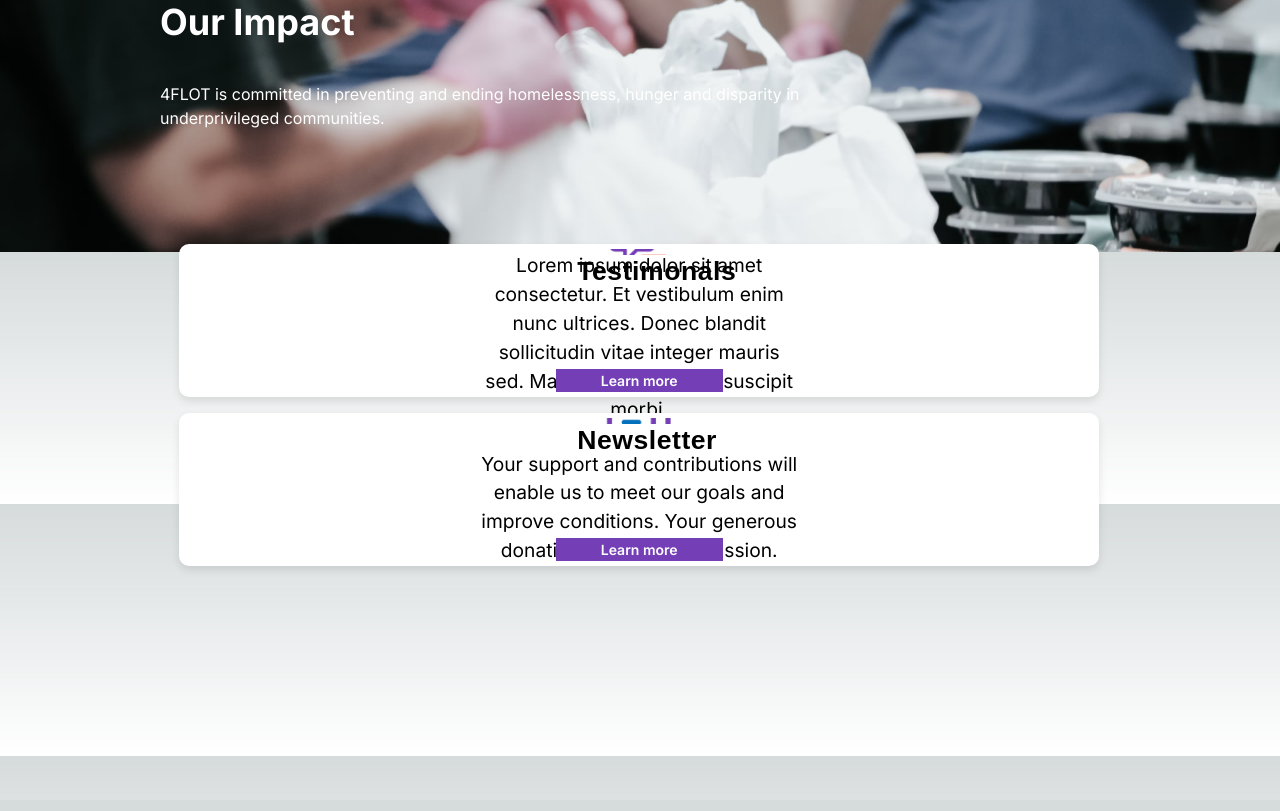
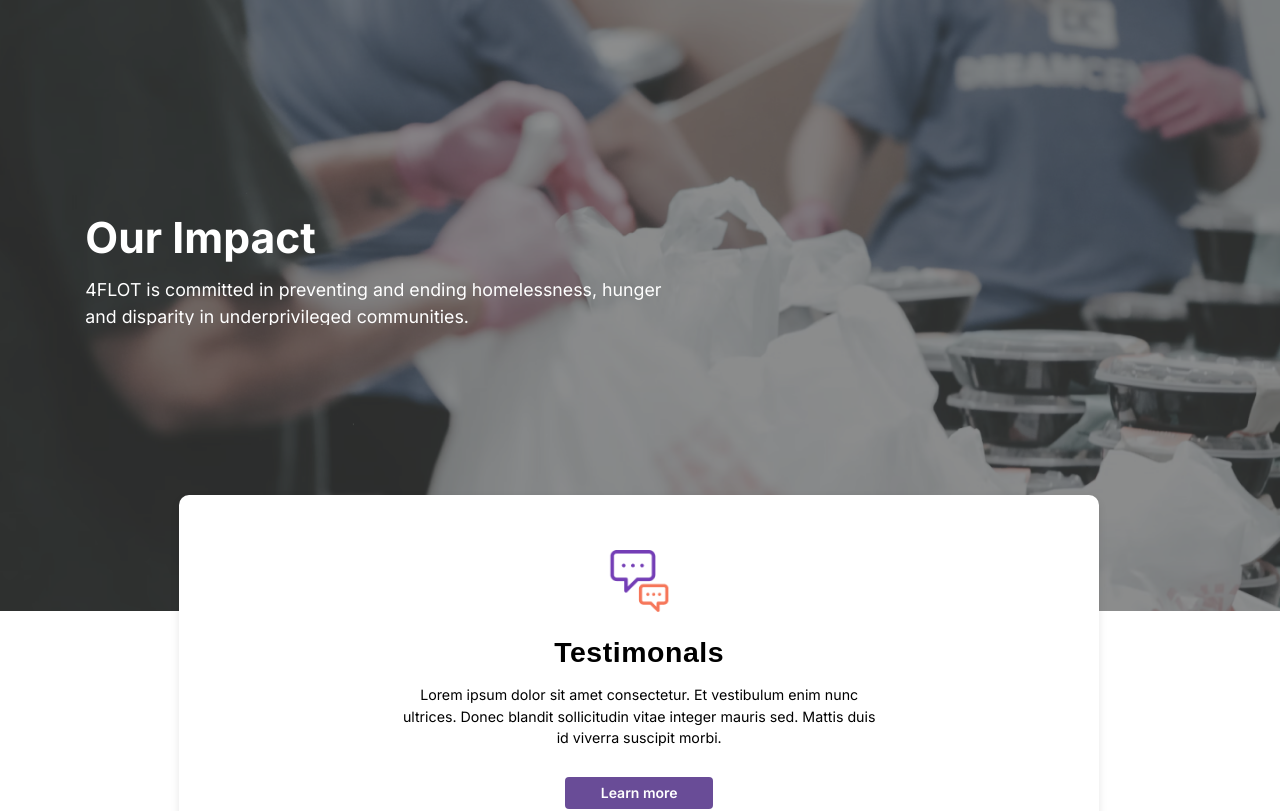
Before and after one commit to TritonSE/4FLOT-Website-Revamp, a Next.js app in the folder frontend/: page / in a window 1280 px wide. Shown: the top 811 px of the page. Built offline with nearby package versions, Linux system fonts and the light colour scheme.

Commit message:
vw-based sizes, css fix, and polish

```diff
--- a/frontend/src/app/BackgroundHeader.tsx
+++ b/frontend/src/app/BackgroundHeader.tsx
@@ -2,7 +2,7 @@ import Image from "next/image";
 import React from "react";
 import "./backgroundheader.css";
 
-const styleObj = { color: "white" };
+/*const styleObj = { color: "white" };*/
 
 const BackgroundHeader = () => {
   return (
@@ -15,12 +15,12 @@ const BackgroundHeader = () => {
         className="background-image"
         priority
       />
-      {/* <div className="absolute top-0 left-0 w-full h-full bg-black opacity-30"></div>
-      <div className="absolute bottom-20 left-20 w-1/2 h-full flex flex-col items-start justify-center ml-20">
-        <h1 className="text-white text-4xl py-10 font-bold">Our Impact</h1> */}
-      <div className="absolute bottom-20 left-20 w-1/2 h-full flex flex-col items-start justify-center ml-20">
-        <h1 className="text-white text-4xl py-10 font-bold">Our Impact</h1>
-        <p style={styleObj}>
+
+      <div
+        className="bg-text-container" /*className="absolute bottom-20 left-20 w-1/2 h-full flex flex-col items-start justify-center ml-20"*/
+      >
+        <h1 className="bg-title" /*className="text-white text-4xl py-10 font-bold"*/>Our Impact</h1>
+        <p className="bg-para" /*style={styleObj}*/>
           4FLOT is committed in preventing and ending homelessness, hunger and disparity in
           underprivileged communities.
         </p>
--- a/frontend/src/app/WhiteCard.tsx
+++ b/frontend/src/app/WhiteCard.tsx
@@ -18,7 +18,7 @@ const WhiteCard: React.FC<WhiteCardProps> = ({
 }) => {
   const cardStyle = {
     width: "71.875%", // 1035px / 1440px
-    height: "19.1608%", // 418px / 2184px
+    height: "28.19vw", // 418px / 2184px
     top: verticalPosition,
     left: "14%", // 203px / 1440px
     // padding: "3.3333%", // 53px / 1440px
@@ -28,6 +28,7 @@ const WhiteCard: React.FC<WhiteCardProps> = ({
 
   return (
     <div className="white-card-container" style={cardStyle}>
+      <div className="data-container">
         <div className="card-image-container">
           <Image
             src={imageUrl}
@@ -40,6 +41,7 @@ const WhiteCard: React.FC<WhiteCardProps> = ({
         </div>
         <h2 className="card-title">{title}</h2>
         <p className="card-description">{description}</p>
+      </div>
       <div className="button-container">
         <button className="button-text">Learn more</button>
       </div>
--- a/frontend/src/app/backgroundheader.css
+++ b/frontend/src/app/backgroundheader.css
@@ -1,19 +1,53 @@
 /* styles.css */
 
 .background-container {
+  max-width: 100%;
+  background-color: #484848;
+  /*top: 7.43vw;*/
   position: relative;
-  width: 100%;
-  height: 31.456vh; /* Adjust the height as needed */
+  width: 100vw;
+  height: 47.7vw; /* Adjust the height as needed */
   overflow: hidden;
 }
 
 .background-image {
   position: relative;
   width: 100%;
-  height: 100%;
+  /*height: 100%;*/
   object-fit: cover;
+  opacity: 40%;
   /* top: 107px;
     left: 1440px; */
   /* transform: rotate(-180deg); */
   /* opacity: 0.4; */
 }
+
+.bg-text-container {
+  opacity: 100%;
+  position: absolute;
+  display: flex;
+  width: 53.61vw;
+  height: 9.305vw;
+  margin-top: 16.111vw;
+  margin-left: 6.6667vw;
+  flex-direction: column;
+  gap: 0.97222vw;
+}
+
+.bg-title {
+  color: white;
+  font-size: 3.3333vw;
+  font-weight: 700;
+  /*font-family: "Roboto Slab";*/
+  letter-spacing: 2%;
+  overflow: hidden;
+}
+
+.bg-para {
+  color: white;
+  font-size: 1.388889vw;
+  font-weight: 400;
+  /*font-family: "Open Sans";*/
+  max-width: 46.38889vw;
+  overflow: hidden;
+}
--- a/frontend/src/app/globals.css
+++ b/frontend/src/app/globals.css
@@ -16,8 +16,8 @@
   }
 }
 
-body {
+/*body {
   color: rgb(var(--foreground-rgb));
   background: linear-gradient(to bottom, transparent, rgb(var(--background-end-rgb)))
     rgb(var(--background-start-rgb));
-}
+}*/
--- a/frontend/src/app/page.tsx
+++ b/frontend/src/app/page.tsx
@@ -12,13 +12,13 @@ export default function Impact() {
         imageUrl="/testimonials.png"
         title="Testimonals"
         description="Lorem ipsum dolor sit amet consectetur. Et vestibulum enim nunc ultrices. Donec blandit sollicitudin vitae integer mauris sed. Mattis duis id viverra suscipit morbi."
-        verticalPosition="30.4823%"
+        verticalPosition="38.68vw"
       />
       <WhiteCard
         imageUrl="/Newsletter.png"
         title="Newsletter"
         description="Your support and contributions will enable us to meet our goals and improve conditions. Your generous donation will fund our mission."
-        verticalPosition="51.6484%"
+        verticalPosition="71.04vw"
       />
     </main>
   );
--- a/frontend/src/app/white-card.css
+++ b/frontend/src/app/white-card.css
@@ -3,14 +3,18 @@
 /* white-card.css */
 
 .white-card-container {
-  width: 70%; /* 1035px / 1440px */
-  height: 20%; /* 418px / 2184px */
+  width: 71.875%; /* 1035px / 1440px */
+  height: 30vw; /*18.6%; /* (418, 394)px / 2184px */
   background-color: white;
   position: absolute;
   /*top: 15.4116%; /* Adjust as needed */
   left: 6.6667%; /* Adjust as needed */
   border-radius: 10px; /* Adjust as needed */
-  padding: 5px; /* Adjust as needed */
+  padding-top: 3.68vw; /* Adjust as needed */
+  padding-bottom: 3.68vw;
+  padding-left: 17.43vw;
+  padding-right: 17.43vw;
+  gap: 2.22vw;
   box-shadow: 0 4px 8px rgba(0, 0, 0, 0.1);
   box-sizing: border-box; /* Include padding in the total width and height */
   display: flex;
@@ -19,39 +23,55 @@
   align-items: center;
 }
 
+.data-container {
+  position: relative;
+  width: 37.014vw;
+  height: 16.111vw;
+  gap: 0.833vw;
+  justify-content: center;
+  display: flex;
+  flex-direction: column;
+  align-items: center;
+  text-align: center;
+}
+
 .card-title {
   position: relative;
-  width: 13.6111%; /* 196px / 1440px */
-  height: 2.1991%; /* 48px / 2184px */
+  width: 13.6111vw; /* 196px / 1440px */
+  height: 3.333vw; /* 48px / 2184px */
   font-family: "Roboto Slab", sans-serif;
-  font-size: 166.2222%; /* 32px / 1440px */
+  font-size: 2.22222vw; /* 32px / 1440px */
   font-weight: 700;
-  line-height: 2.1991%; /* 48px / 2184px */
+  /*line-height: 2.1991%; /* 48px / 2184px */
   letter-spacing: 0.02em;
-  margin-top: 1rem;
+  /*margin-top: 1rem;*/
   text-align: center;
-  margin-bottom: 10px; /* Adjust as needed */
-  max-height: 18.75vh;
+  /*margin-bottom: 10px; /* Adjust as needed */
+  /*max-height: 18.75vh;*/
+  color: #000000;
+  justify-content: center;
+  overflow: hidden;
 }
 .card-image-container {
   position: relative;
-  width: 9%;
-  height: 9%;
+  width: 6.11vw;
+  height: 6.11vw;
   overflow: hidden;
 }
 
 .card-description {
-  font-size: 1.2rem; /* Adjust as needed */
+  font-size: 1.1111111vw; /* Adjust as needed */
   color: #000000;
-  max-width: 35%; /* Width limit for the text */
-  max-height: 11%; /* Height limit for the text */
+  max-width: 37.01vw; /* Width limit for the text */
+  max-height: 5vw; /* Height limit for the text */
   display: flex; /* Enable flexbox for vertical centering */
   flex-direction: column; /* Arrange the text content in a column */
   justify-content: center; /* Center the text vertically */
   align-items: center; /* Center the text horizontally */
   text-align: center;
-  margin-top: 3vh; /* 3% of the viewport height */
-  max-height: 7.8vh;
+  /*margin-top: 3vh; /* 3% of the viewport height */
+  /*max-height: 7.8vh;*/
+  overflow: hidden;
 }
 
 .card-image {
@@ -61,12 +81,13 @@
 }
 
 .button-container {
-  width: 167px;
-  height: 48px;
-  background-color: #743eb6;
+  width: 11.59vw;
+  height: 3.333vw;
+  background-color: #694c97;
   display: flex;
   justify-content: center;
   align-items: center;
+  border-radius: 4px;
 }
 
 .button-text {
```
Lines whose indentation alone changed are shown as unchanged.
